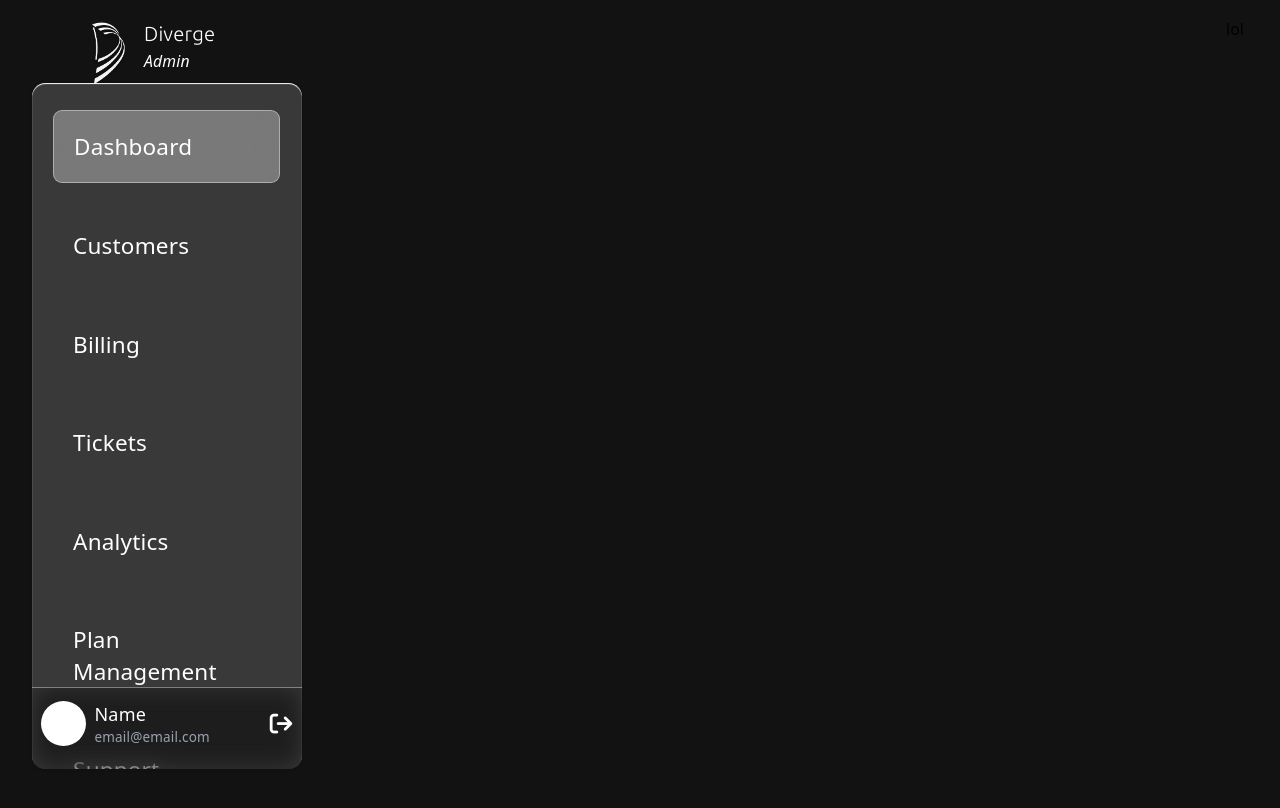
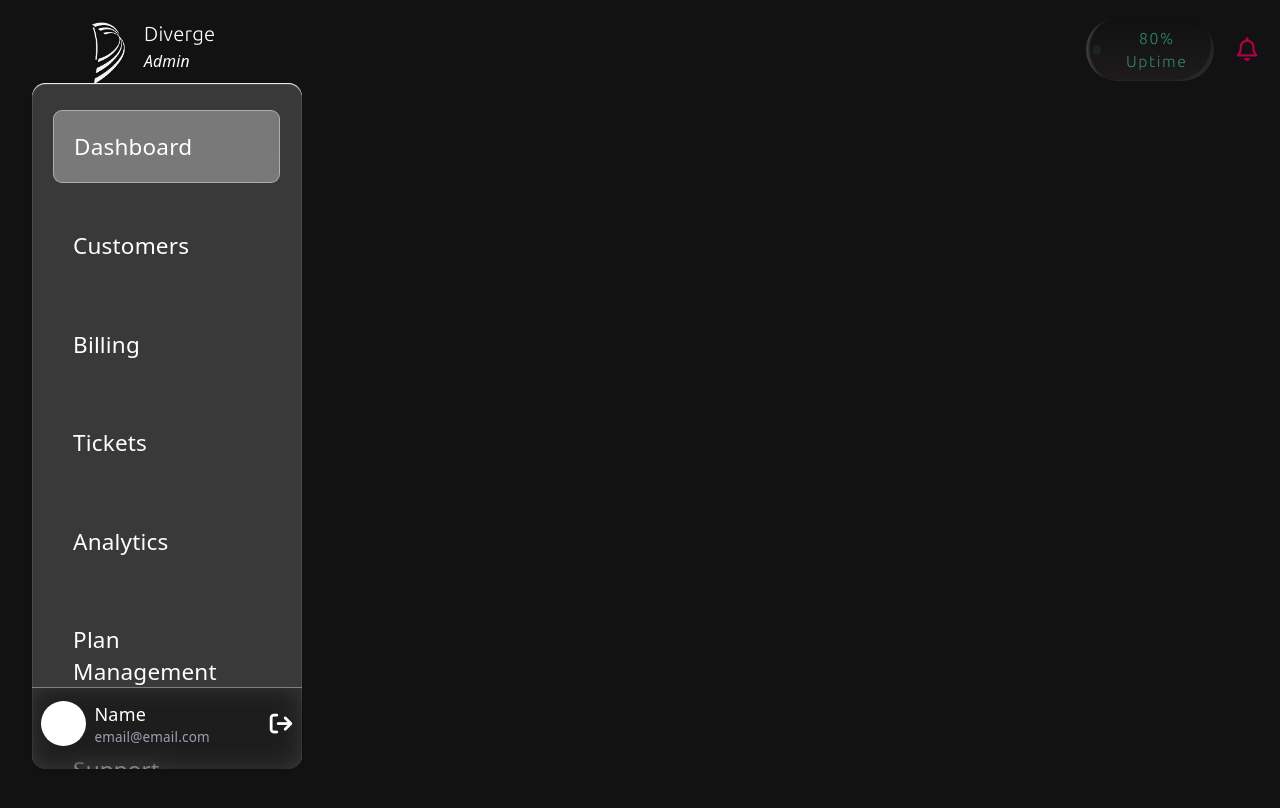
Before and after one commit to kway-zar/Diverge, a React (Vite) app: page /admin in a window 1280 px wide. Shown: the top 808 px of the page. Built offline with nearby package versions, Linux system fonts and the light colour scheme.

Commit message:
feat: added uptime

```diff
--- a/src/components/Navbar.tsx
+++ b/src/components/Navbar.tsx
@@ -14,12 +14,19 @@ function Navbar() {
       </div>
 
 
-      <div className="absolute w-20 right-0">
-        lol
+      <div className="absolute w-[20vw] right-0 flex flex-row place-content-end items-center">
+        <Card className="w-[10vw] cursor-pointer flex flex-row gap-0 items-center justify-center ring-0 shadow-glassy p-2 rounded-4xl [--glassy-color:79_79_79] inset-shadow-sm inset-ring-black bg-linear-[0deg,#1C1A1A_10%,#121212_90%]">
+          <div className="bg-[#4BE0A9] w-1 h-1 rounded-full mr-2 animate-ping"></div>
+          <span className="text-[#4BE0A9] opacity-55 font-thin font-ubuntu-mono tracking-widest">80% Uptime</span>
+        </Card>
+
+        <i className="fa-regular fa-bell fa-xl text-[#b00049] mx-5 cursor-pointer"></i>
         {
           //TODO: add the uptime and notif icon
 
         }
+
+
       </div>
 
     </Card>
--- a/src/index.css
+++ b/src/index.css
@@ -5,6 +5,8 @@
 @theme {
   --font-ubuntu: "Ubuntu", sans-serif;
   --shadow-glassy: inset 6px 0px 2px -3px rgb(var(--glassy-color)/ 0.7), inset -6px -4px 2px -3px rgb(var(--glassy-color) / 0.3);
+  --font-ubuntu-mono: "Ubuntu", mono;
+
 }
 
 
```
